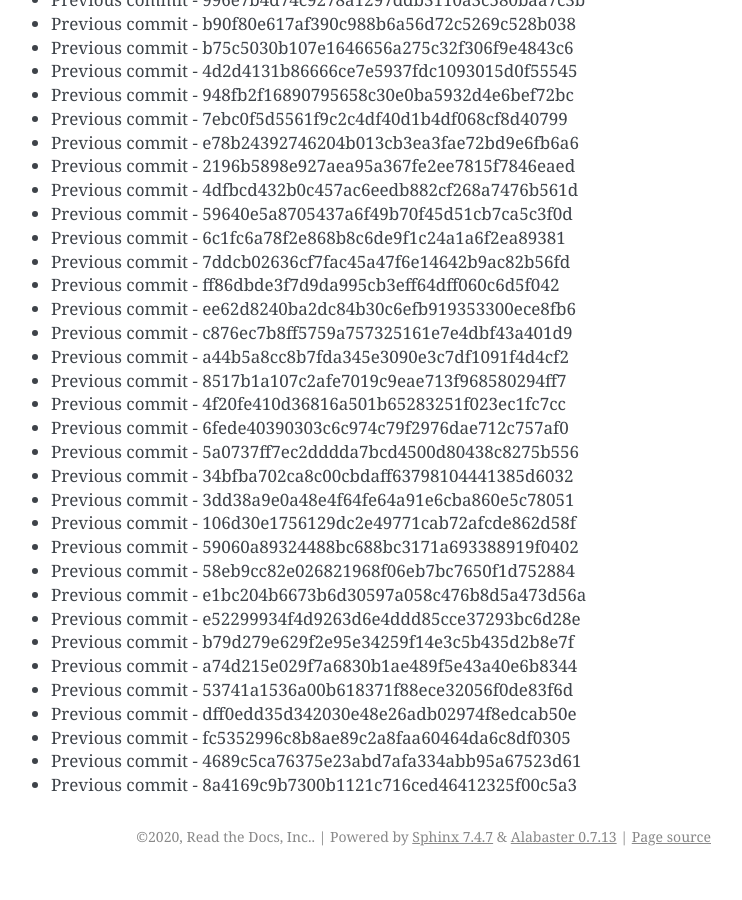
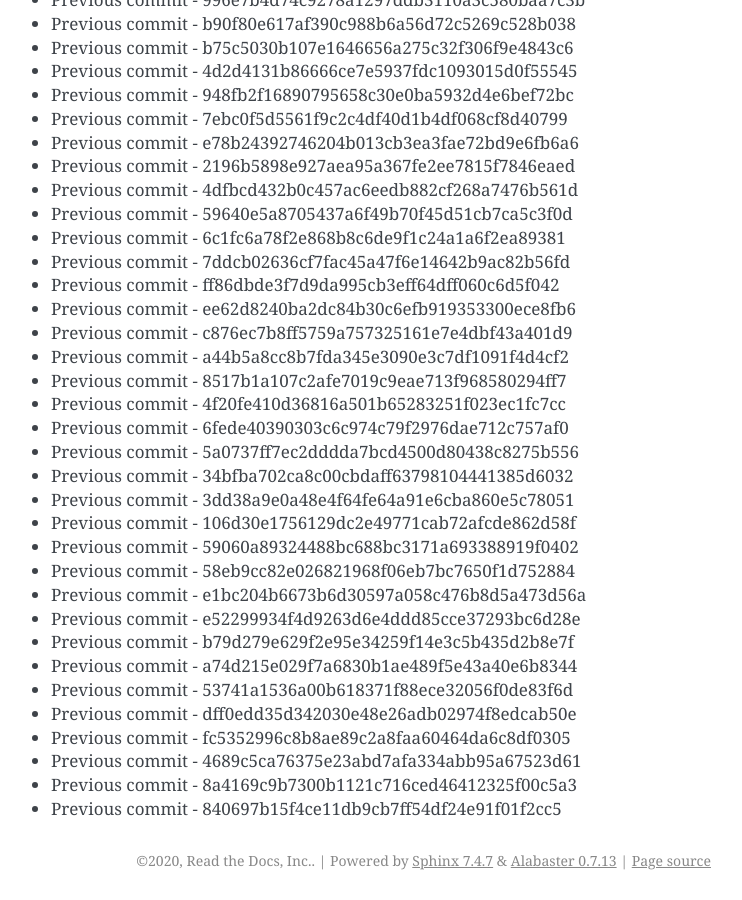
Before and after one commit to readthedocs/rtd-git-stresstest, a Sphinx documentation site: the page built from docs/updates.rst, in a window 1280 px wide and 900 px high, scrolled down 102887 px. Shown: the whole window, without its empty margins (399-1141 px from the left). Built offline with Sphinx 7.4.7, drawn with Linux system fonts in a browser that asks for light colours; before the commit the page ends 103763 px from its top, so only the background shows below that.

Commit message:
Generating commit from previous: 840697b15f4ce11db9cb7ff54df24e91f01f2cc5

```diff
--- a/docs/updates.rst
+++ b/docs/updates.rst
@@ -4355,3 +4355,4 @@ It can be tested for any performance characteristics.
 * Previous commit - fc5352996c8b8ae89c2a8faa60464da6c8df0305
 * Previous commit - 4689c5ca76375e23abd7afa334abb95a67523d61
 * Previous commit - 8a4169c9b7300b1121c716ced46412325f00c5a3
+* Previous commit - 840697b15f4ce11db9cb7ff54df24e91f01f2cc5
```
